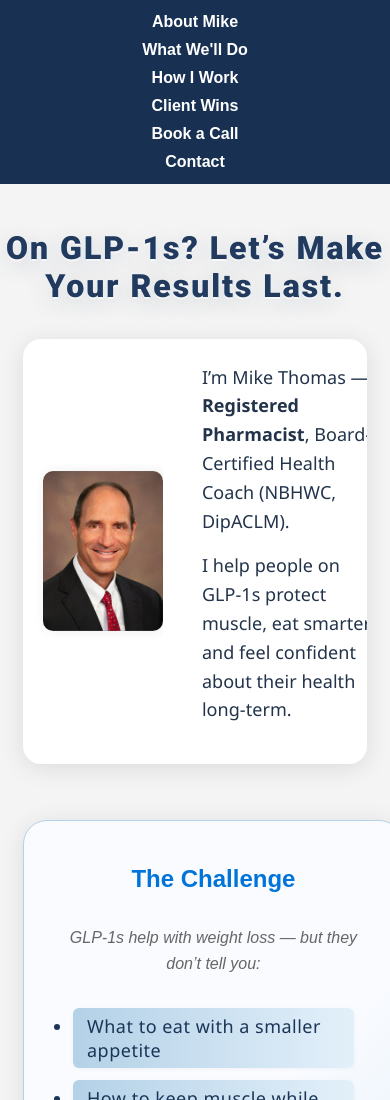
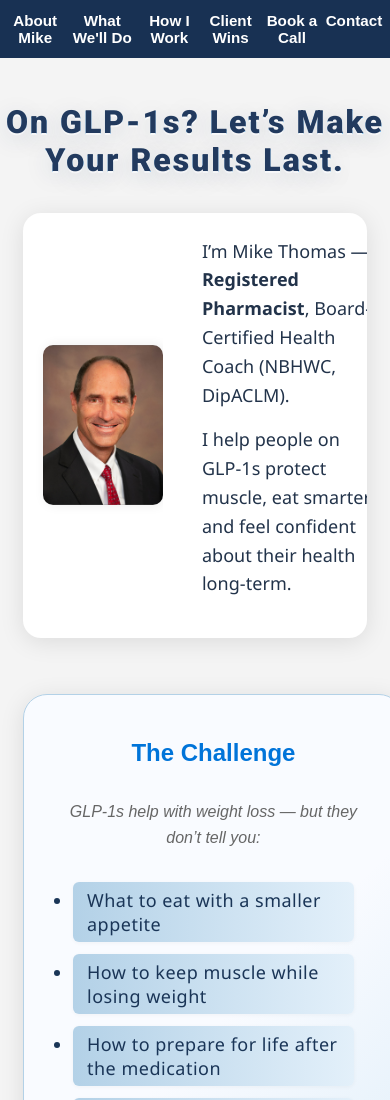
Before and after one commit to dvt8067/glp1-website, a website: page index.html in a window 390 px wide. Shown: the top 1100 px of the page. Drawn offline with nearby package versions, Linux system fonts and the light colour scheme.

Commit message:
Change Nav Bar Horizontal

```diff
--- a/style.css
+++ b/style.css
@@ -843,19 +843,21 @@ p {
 /* Nav Bar for mobile */
 @media (max-width: 700px) {
   .main-nav {
-    padding: 12px 0;
+    width: 100vw;
+    box-sizing: border-box;
+    padding: 6px 0; /* Reduce vertical padding */
   }
   .main-nav ul {
-    flex-direction: column;
-    gap: 8px;
-    align-items: center;
+    gap: 6px;       /* Reduce gap between links */
+    padding: 0 2vw; /* Add horizontal padding so links don't touch edges */
   }
   .main-nav a {
-    font-size: 1em;
-    padding: 1px 0;
-    width: 100vw;
+    font-size: 0.95em; /* Slightly smaller text */
+    padding: 6px 0;    /* Less vertical padding for links */
+    width: 100%;
     text-align: center;
     display: block;
+    box-sizing: border-box;
   }
 }
 /* Main Sections for mobile */
```
